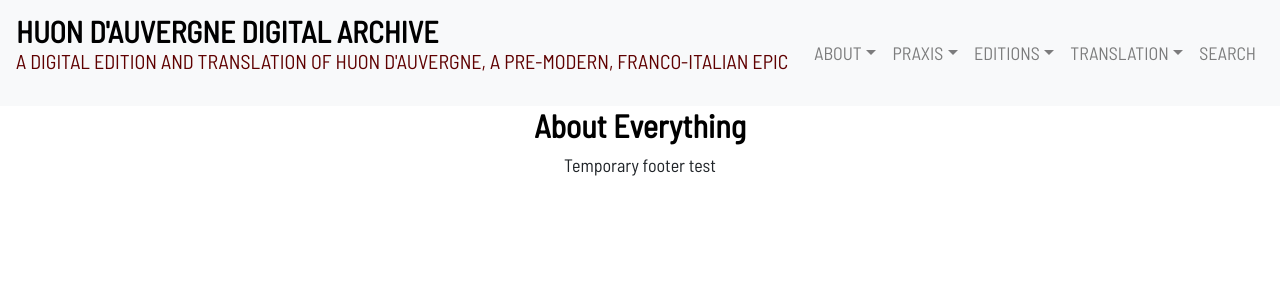
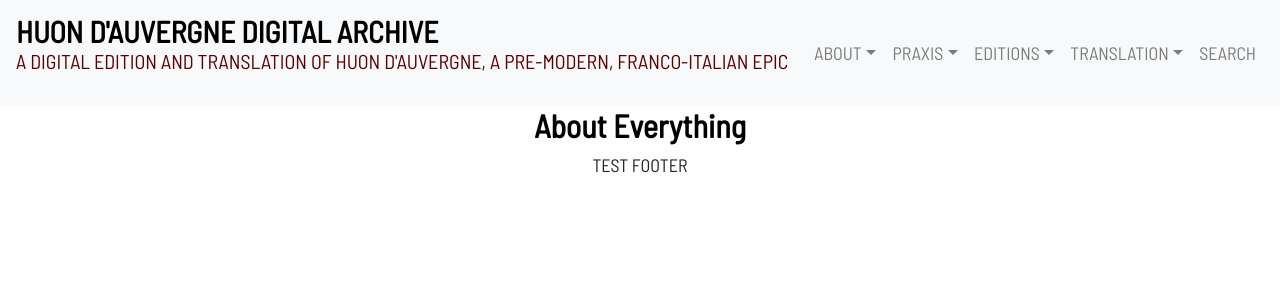
Before and after one commit to tameney22/hda-test, a React (Create React App) app: page /about in a window 1280 px wide. Shown: the top 300 px of the page. Built offline with nearby package versions, Linux system fonts and the light colour scheme.

Commit message:
experimenting - testing

```diff
--- a/src/components/footer.js
+++ b/src/components/footer.js
@@ -1,9 +1,11 @@
 import React from 'react';
 
-const Footer = () => (
-    <div className = "footer">
-        <p>Temporary footer test</p>
-    </div>
-);
+function Footer() {
+    return (
+        <div className = "footer">
+            <p>TEST FOOTER</p>
+        </div>
+    );
+}
 
-export default Footer
+export default Footer;
```
